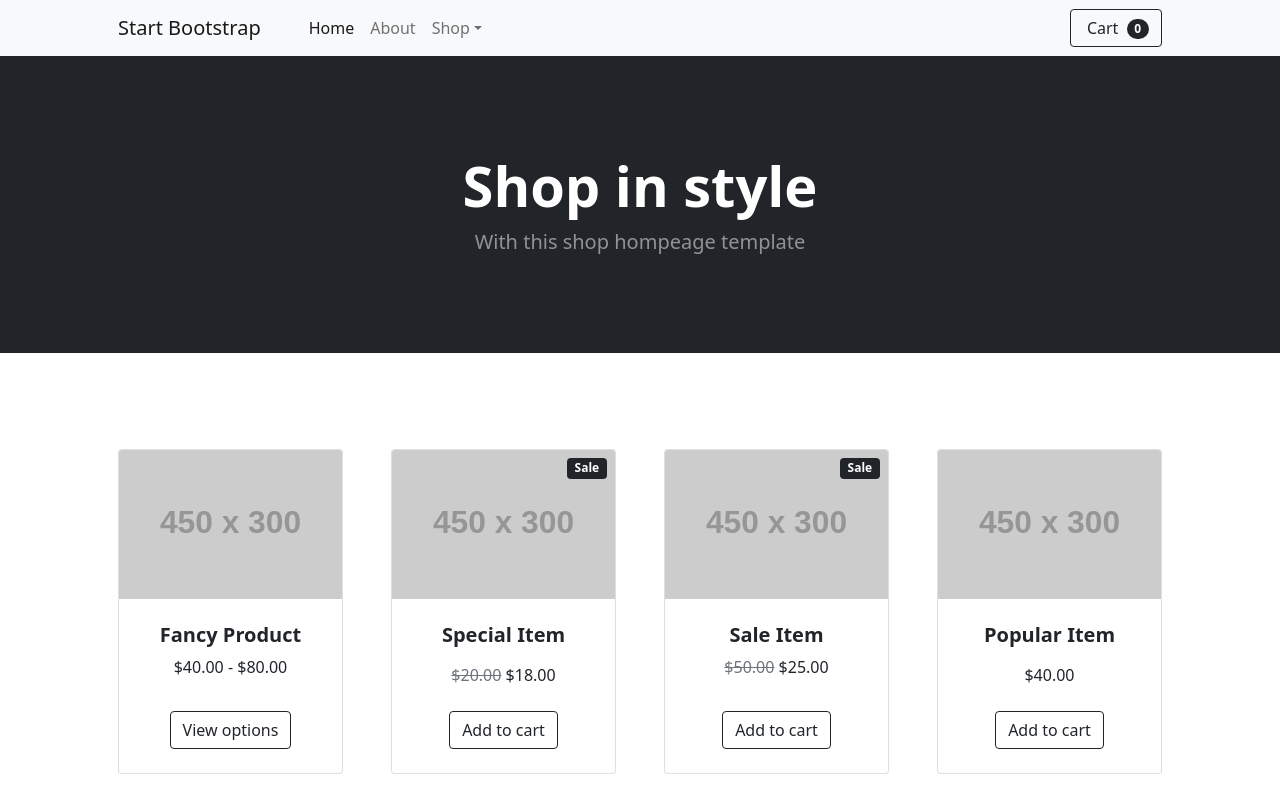
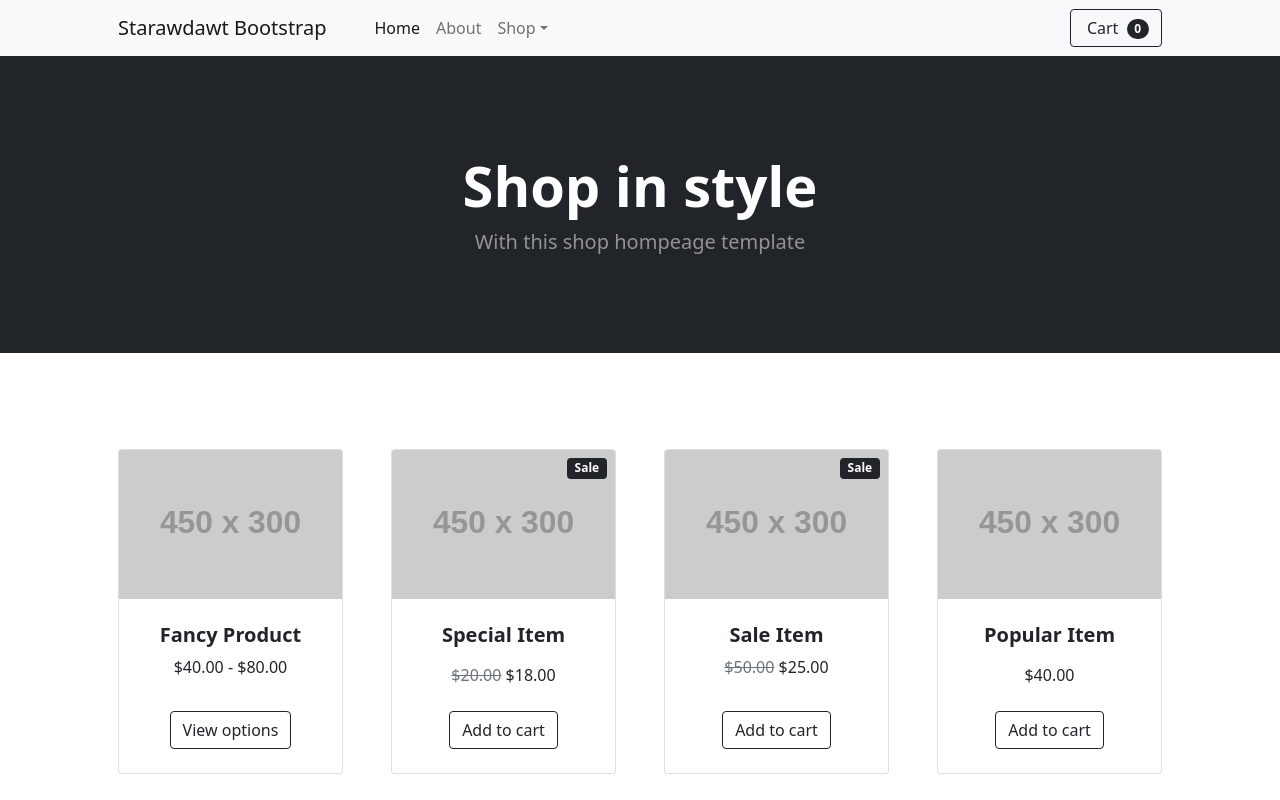
Before and after one commit to Gaston-Paulich/Ecomerce-TG, an Angular app: page / in a window 1280 px wide. Shown: the top 800 px of the page. Built offline with nearby package versions, Linux system fonts and the light colour scheme.

Commit message:
Modificacion de titulo

```diff
--- a/angular.json
+++ b/angular.json
@@ -105,5 +105,8 @@
         }
       }
     }
+  },
+  "cli": {
+    "analytics": "c51fa65e-d1fd-4cfd-9d51-1693d0430dda"
   }
 }
--- a/src/app/app.component.html
+++ b/src/app/app.component.html
@@ -11,7 +11,7 @@
   <!-- Navigation-->
   <nav class="navbar navbar-expand-lg navbar-light bg-light">
       <div class="container px-4 px-lg-5">
-          <a class="navbar-brand" href="#!">Start Bootstrap</a>
+          <a class="navbar-brand" href="#!">Starawdawt Bootstrap</a>
           <button class="navbar-toggler" type="button" data-bs-toggle="collapse" data-bs-target="#navbarSupportedContent" aria-controls="navbarSupportedContent" aria-expanded="false" aria-label="Toggle navigation"><span class="navbar-toggler-icon"></span></button>
           <div class="collapse navbar-collapse" id="navbarSupportedContent">
               <ul class="navbar-nav me-auto mb-2 mb-lg-0 ms-lg-4">
```
